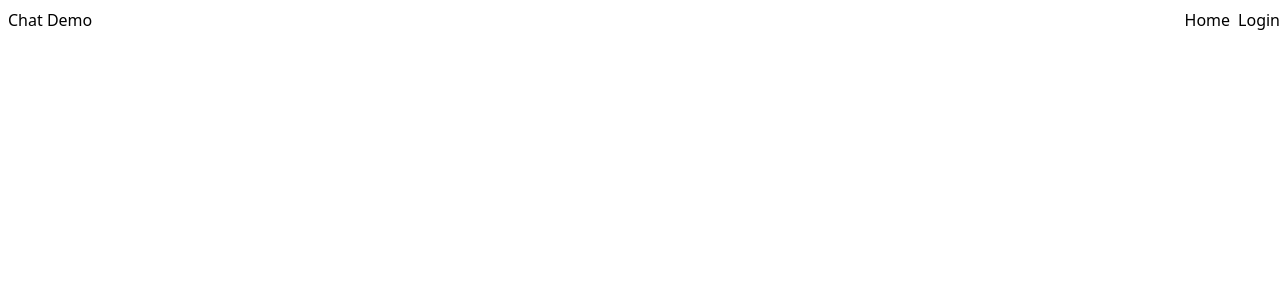
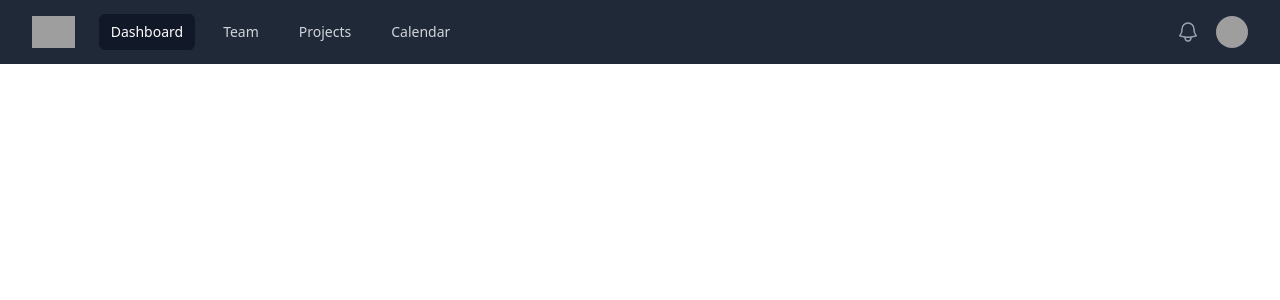
Before and after one commit to atofuzi/chat-demo, a Vue app in the folder frontend/: page / in a window 1280 px wide. Before the commit this address had no page. Shown: the top 300 px of the page. Built offline with nearby package versions, Linux system fonts and the light colour scheme; grey boxes are pictures that could not be loaded.

Commit message:
add header nav from tailwind css sample

```diff
--- a/frontend/src/App.vue
+++ b/frontend/src/App.vue
@@ -1,15 +1,75 @@
 <template>
 <div>
-  <header class="flex h-10 leading-10 justify-between">
-    <h1 class="ml-2">Chat Demo</h1>
+  <!-- <header class="flex h-10 leading-10 justify-between">
+    <h1 class="ml-2">Chat Demo</h1> -->
     <!-- use the router-link component for navigation. -->
     <!-- specify the link by passing the `to` prop. -->
     <!-- `<router-link>` will render an `<a>` tag with the correct `href` attribute -->
-    <nav class="space-x-2">
+    <!-- <nav class="space-x-2">
       <router-link to="/home">Home</router-link>
       <router-link to="/login">Login</router-link>
     </nav>
-  </header>
+  </header> -->
+  <nav class="bg-gray-800">
+  <div class="mx-auto max-w-7xl px-2 sm:px-6 lg:px-8">
+    <div class="relative flex h-16 items-center justify-between">
+      <div class="flex flex-1 items-center justify-center sm:items-stretch sm:justify-start">
+        <div class="flex flex-shrink-0 items-center">
+          <img class="block h-8 w-auto lg:hidden" src="https://tailwindui.com/img/logos/mark.svg?color=indigo&shade=500" alt="Your Company">
+          <img class="hidden h-8 w-auto lg:block" src="https://tailwindui.com/img/logos/mark.svg?color=indigo&shade=500" alt="Your Company">
+        </div>
+        <div class="hidden sm:ml-6 sm:block">
+          <div class="flex space-x-4">
+            <!-- Current: "bg-gray-900 text-white", Default: "text-gray-300 hover:bg-gray-700 hover:text-white" -->
+            <a href="#" class="bg-gray-900 text-white px-3 py-2 rounded-md text-sm font-medium" aria-current="page">Dashboard</a>
+
+            <a href="#" class="text-gray-300 hover:bg-gray-700 hover:text-white px-3 py-2 rounded-md text-sm font-medium">Team</a>
+
+            <a href="#" class="text-gray-300 hover:bg-gray-700 hover:text-white px-3 py-2 rounded-md text-sm font-medium">Projects</a>
+
+            <a href="#" class="text-gray-300 hover:bg-gray-700 hover:text-white px-3 py-2 rounded-md text-sm font-medium">Calendar</a>
+          </div>
+        </div>
+      </div>
+      <div class="absolute inset-y-0 right-0 flex items-center pr-2 sm:static sm:inset-auto sm:ml-6 sm:pr-0">
+        <button type="button" class="rounded-full bg-gray-800 p-1 text-gray-400 hover:text-white focus:outline-none focus:ring-2 focus:ring-white focus:ring-offset-2 focus:ring-offset-gray-800">
+          <span class="sr-only">View notifications</span>
+          <!-- Heroicon name: outline/bell -->
+          <svg class="h-6 w-6" xmlns="http://www.w3.org/2000/svg" fill="none" viewBox="0 0 24 24" stroke-width="1.5" stroke="currentColor" aria-hidden="true">
+            <path stroke-linecap="round" stroke-linejoin="round" d="M14.857 17.082a23.848 23.848 0 005.454-1.31A8.967 8.967 0 0118 9.75v-.7V9A6 6 0 006 9v.75a8.967 8.967 0 01-2.312 6.022c1.733.64 3.56 1.085 5.455 1.31m5.714 0a24.255 24.255 0 01-5.714 0m5.714 0a3 3 0 11-5.714 0" />
+          </svg>
+        </button>
+
+        <!-- Profile dropdown -->
+        <div class="relative ml-3">
+          <div>
+            <button @click="toggleUserMenue()" type="button" class="flex rounded-full bg-gray-800 text-sm focus:outline-none focus:ring-2 focus:ring-white focus:ring-offset-2 focus:ring-offset-gray-800" id="user-menu-button" aria-expanded="false" aria-haspopup="true">
+              <span class="sr-only">Open user menu</span>
+              <img class="h-8 w-8 rounded-full" src="https://images.unsplash.com/photo-1472099645785-5658abf4ff4e?ixlib=rb-1.2.1&ixid=eyJhcHBfaWQiOjEyMDd9&auto=format&fit=facearea&facepad=2&w=256&h=256&q=80" alt="">
+            </button>
+          </div>
+
+          <!--
+            Dropdown menu, show/hide based on menu state.
+
+            Entering: "transition ease-out duration-100"
+              From: "transform opacity-0 scale-95"
+              To: "transform opacity-100 scale-100"
+            Leaving: "transition ease-in duration-75"
+              From: "transform opacity-100 scale-100"
+              To: "transform opacity-0 scale-95"
+          -->
+          <div v-if="isShowUserMenue" class="absolute right-0 z-10 mt-2 w-48 origin-top-right rounded-md bg-white py-1 shadow-lg ring-1 ring-black ring-opacity-5 focus:outline-none" role="menu" aria-orientation="vertical" aria-labelledby="user-menu-button" tabindex="-1">
+            <!-- Active: "bg-gray-100", Not Active: "" -->
+            <a href="#" class="block px-4 py-2 text-sm text-gray-700" role="menuitem" tabindex="-1" id="user-menu-item-0">Your Profile</a>
+            <a href="#" class="block px-4 py-2 text-sm text-gray-700" role="menuitem" tabindex="-1" id="user-menu-item-1">Settings</a>
+            <a href="#" class="block px-4 py-2 text-sm text-gray-700" role="menuitem" tabindex="-1" id="user-menu-item-2">Sign out</a>
+          </div>
+        </div>
+      </div>
+    </div>
+  </div>
+</nav>
   <router-view></router-view>
 </div>
 </template>
@@ -22,6 +82,17 @@
   // components: {
   //   HelloWorld
   // }
+  data: function() {
+    return {
+      isShowUserMenue: false,
+    }
+  },
+  methods: {
+    toggleUserMenue() {
+      this.isShowUserMenue = (this.isShowUserMenue)? false: true;
+    }
+
+  },
 }
 </script>
 
```
